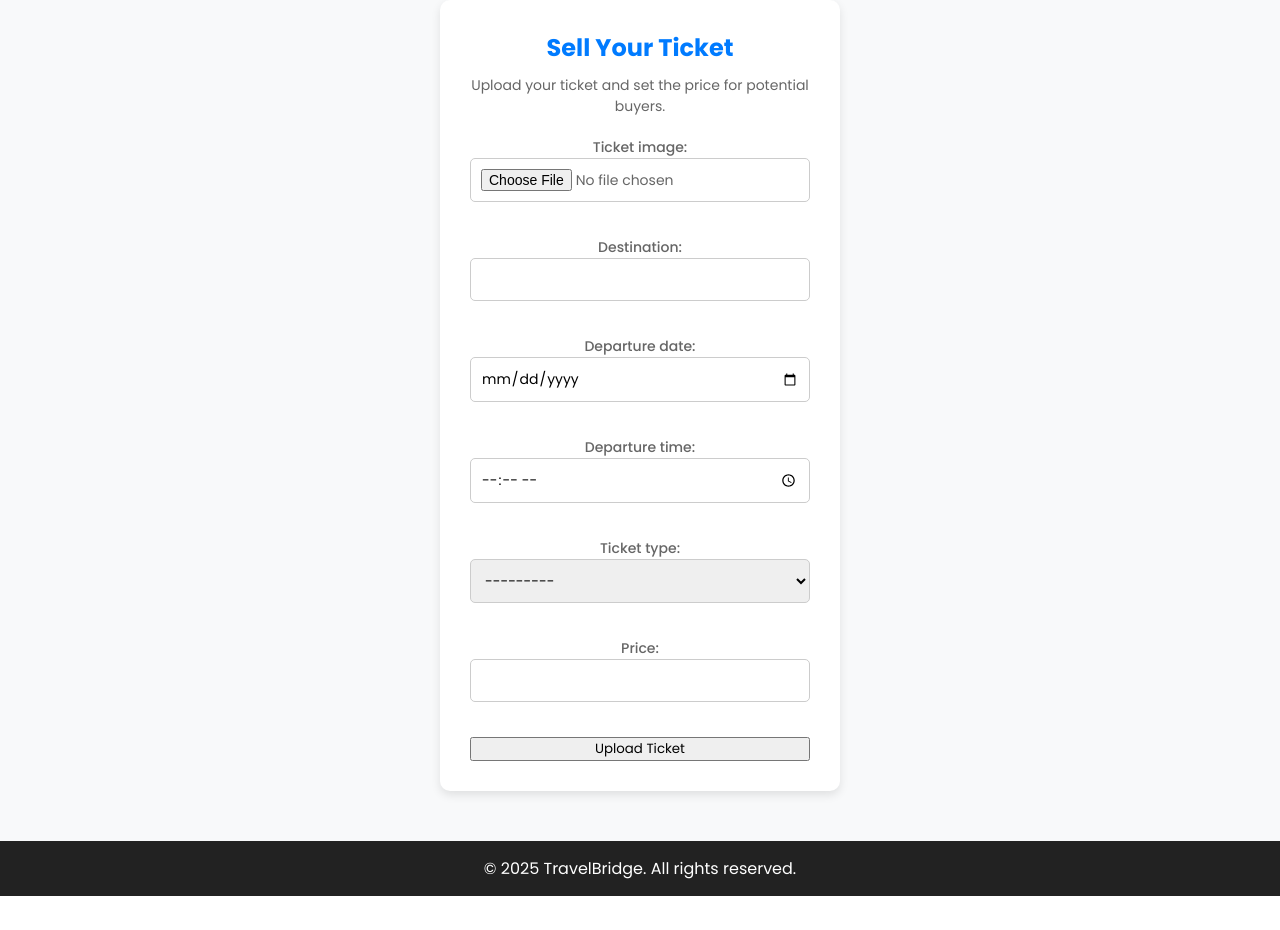
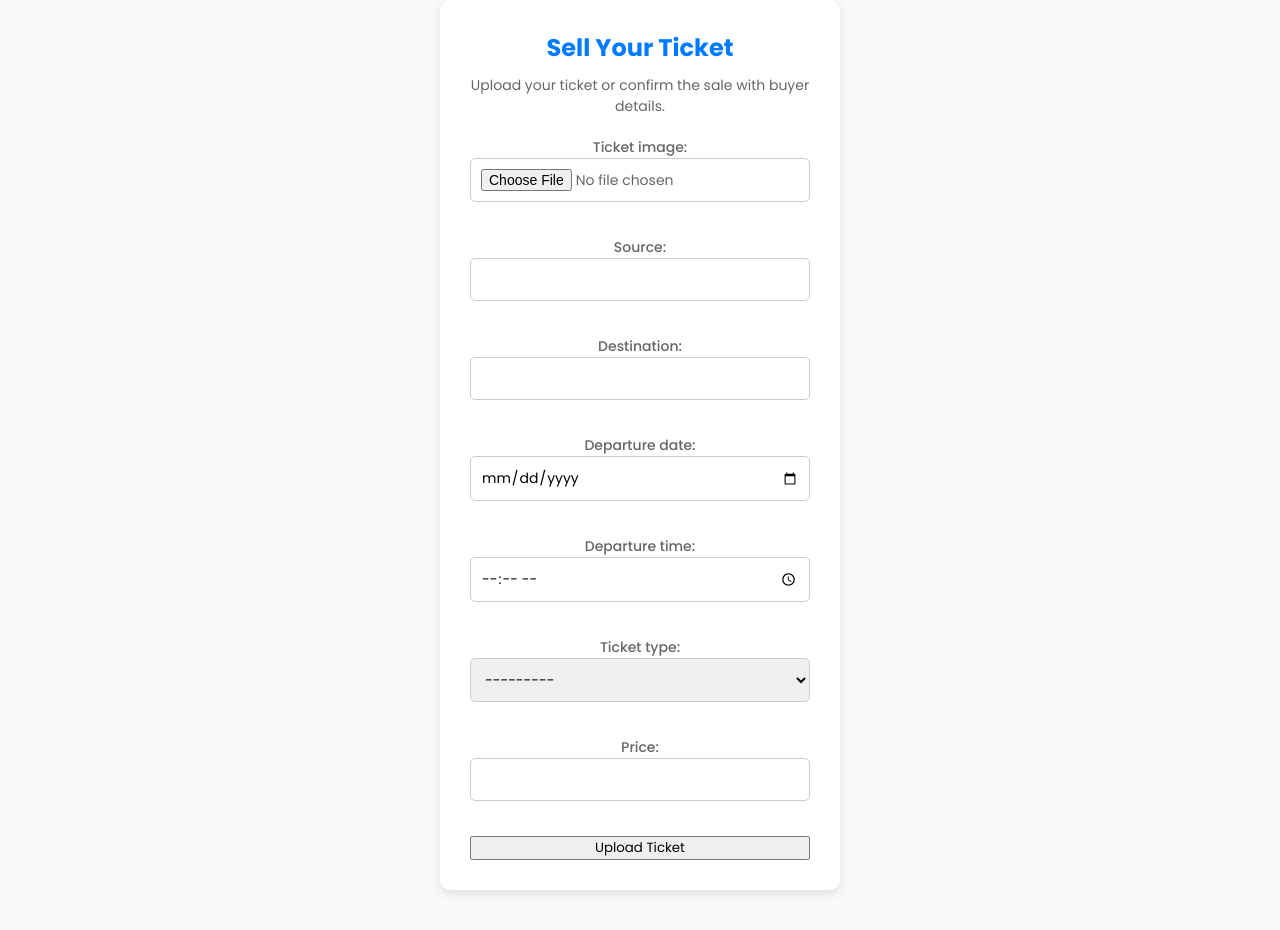
Before and after one commit to kavinkishore0102/ticketreselling, a Django app: page /sell/ in a window 1280 px wide. Shown: the part 69-999 px from the top of the page. Before the commit the page ends 965 px from the top, so only its background shows below. Run offline with Django 5.2, Linux system fonts and the light colour scheme.

Commit message:
source filed added

```diff
--- /dev/null
+++ b/requirements.txt
@@ -0,0 +1,6 @@
+# version might change depend on the machine's.
+
+Django==5.2
+mysqlclient==2.1.0
+pytesseract==0.3.10
+streamlit==1.44.1
--- a/templates/sell.html
+++ b/templates/sell.html
@@ -26,7 +26,7 @@
     <section class="sell-form">
         <div class="container">
             <h1>Sell Your Ticket</h1>
-            <p>Upload your ticket and set the price for potential buyers.</p>
+            <p>Upload your ticket or confirm the sale with buyer details.</p>
 
             {% if messages %}
                 <ul class="messages">
@@ -36,11 +36,36 @@
                 </ul>
             {% endif %}
 
-            <form method="POST" enctype="multipart/form-data">
-                {% csrf_token %}
-                {{ form.as_p }}
-                <button type="submit">Upload Ticket</button>
-            </form>
+            {% if form %}
+                <!-- Ticket upload form -->
+                <form method="POST" enctype="multipart/form-data">
+                    {% csrf_token %}
+                    {{ form.as_p }}
+                    <button type="submit">Upload Ticket</button>
+                </form>
+
+            {% elif ticket %}
+                <!-- Ticket selling confirmation form -->
+                <div class="ticket-details">
+                    <p><strong>Source:</strong> {{ticket.Source}}
+                    <p><strong>Destination:</strong> {{ ticket.destination }}</p>
+                    <p><strong>Departure Date:</strong> {{ ticket.departure_date }}</p>
+                    <p><strong>Departure Time:</strong> {{ ticket.departure_time }}</p>
+                    <p><strong>Ticket Type:</strong> {{ ticket.ticket_type }}</p>
+                    <p><strong>Price:</strong> ₹{{ ticket.price }}</p>
+                </div>
+
+                <form method="POST">
+                    {% csrf_token %}
+                    <label>Buyer Name:</label><br>
+                    <input type="text" name="buyer_name" required><br><br>
+
+                    <label>Buyer Email:</label><br>
+                    <input type="email" name="buyer_email" required><br><br>
+
+                    <button type="submit">Confirm Sale</button>
+                </form>
+            {% endif %}
         </div>
     </section>
 
--- a/tickets/forms.py
+++ b/tickets/forms.py
@@ -4,7 +4,7 @@
 class TicketForm(forms.ModelForm):
     class Meta:
         model = Ticket
-        fields = ['ticket_image', 'destination', 'departure_date',
+        fields = ['ticket_image','source','destination', 'departure_date',
                  'departure_time', 'ticket_type', 'price']
         widgets = {
             'departure_date': forms.DateInput(attrs={'type': 'date'}),
--- a/tickets/models.py
+++ b/tickets/models.py
@@ -8,6 +8,7 @@
     ]
 
     ticket_image = models.FileField(upload_to='uploads/')
+    source = models.CharField(max_length=100)
     destination = models.CharField(max_length=100)
     departure_date = models.DateField()
     departure_time = models.TimeField()
@@ -16,4 +17,16 @@
     uploaded_at = models.DateTimeField(auto_now_add=True)
 
     def __str__(self):
-        return f"{self.destination} ({self.departure_date})"
+        return f"Ticket to {self.destination} on {self.departure_date}"
+
+
+class SoldTicket(models.Model):
+    ticket = models.ForeignKey(Ticket, on_delete=models.CASCADE)
+    buyer_name = models.CharField(max_length=255)
+    buyer_email = models.CharField(max_length=255)
+    sale_price = models.DecimalField(max_digits=10, decimal_places=2)
+    sale_date = models.DateTimeField(auto_now_add=True)
+    transaction_id = models.CharField(max_length=255)
+
+    def __str__(self):
+        return f"Sold Ticket - {self.ticket.id} to {self.buyer_name}"
--- a/tickets/views.py
+++ b/tickets/views.py
@@ -6,13 +6,44 @@
 from PIL import Image
 import re
 from django.contrib import messages
-
+from django.http import HttpResponse
+from django.db import transaction
+from .forms import TicketForm
+from .models import Ticket, SoldTicket
 
 def home(request):
     tickets = Ticket.objects.all().order_by('-uploaded_at')[:8]
     return render(request, 'home.html', {'tickets': tickets})
 
-def sell_ticket(request):
+
+def sell_ticket(request, ticket_id):
+    if request.method == 'POST':
+        ticket = get_object_or_404(Ticket, id=ticket_id)
+
+        buyer_name = request.POST.get('buyer_name')
+        buyer_email = request.POST.get('buyer_email')
+
+        if not buyer_name or not buyer_email:
+            return HttpResponse("Buyer details are missing!")
+
+        try:
+            with transaction.atomic():
+                SoldTicket.objects.create(
+                    ticket=ticket,
+                    buyer_name=buyer_name,
+                    buyer_email=buyer_email,
+                    sale_price=ticket.price,
+                    transaction_id=f"TXN{ticket.id}"
+                )
+                ticket.delete()
+            return HttpResponse("Ticket sold successfully!")
+        except Exception as e:
+            return HttpResponse(f"Error: {e}")
+
+    # For GET requests, show a form to submit buyer details
+    return render(request, 'confirm_sale.html', {'ticket_id': ticket_id})
+
+def upload_ticket(request):
     if request.method == 'POST':
         form = TicketForm(request.POST, request.FILES)
         if form.is_valid():
@@ -37,3 +68,6 @@
 
 def success_page(request):
     return render(request, 'tickets/success.html')
+
+def find_price(request):
+    return 0
--- a/travelswap/urls.py
+++ b/travelswap/urls.py
@@ -24,11 +24,12 @@
 
 urlpatterns = [
     path('admin/', admin.site.urls),
-    path('sell/', views.sell_ticket, name='sell_ticket'),
+    path('sell/', views.upload_ticket, name='sell_ticket'),
+    path('sell/<int:ticket_id>/', views.sell_ticket, name='confirm_sale'),
     path('success/', views.success_view, name='success'),
+    path('buy/<int:ticket_id>/', views.buy_ticket, name='buy_ticket'),
     path('',views.home,name='home'),
     path('about/', views.about, name='about'),
-    path('buy/<int:ticket_id>/', views.buy_ticket, name='buy_ticket'),
 ] + static(settings.MEDIA_URL, document_root=settings.MEDIA_ROOT)
 
 if settings.DEBUG:
```
Also changed, not shown: WhatsApp Image 2025-03-22 at 21.30.29 (1).jpeg (added), WhatsApp Image 2025-03-22 at 21.30.29 (2).jpeg (added), WhatsApp Image 2025-03-22 at 21.30.29.jpeg (added), media/uploads/WhatsApp_Image_2025-03-22_at_21_1HXQdcR.30.29_1.jpeg (added), media/uploads/WhatsApp_Image_2025-03-22_at_21_2baRxHF.30.29_1.jpeg (added), media/uploads/WhatsApp_Image_2025-03-22_at_21_2qvpf7x.30.29_1.jpeg (added), media/uploads/WhatsApp_Image_2025-03-22_at_21_EBd4bzV.30.29_1.jpeg (added), media/uploads/WhatsApp_Image_2025-03-22_at_21_FweibVp.30.29_1.jpeg (added), media/uploads/WhatsApp_Image_2025-03-22_at_21_Id3OAfS.30.29_1.jpeg (added), media/uploads/WhatsApp_Image_2025-03-22_at_21_W9OPlYO.30.29_1.jpeg (added), tickets/migrations/0001_initial.py, tickets/migrations/0002_soldticket.py (added), 1 other file.
